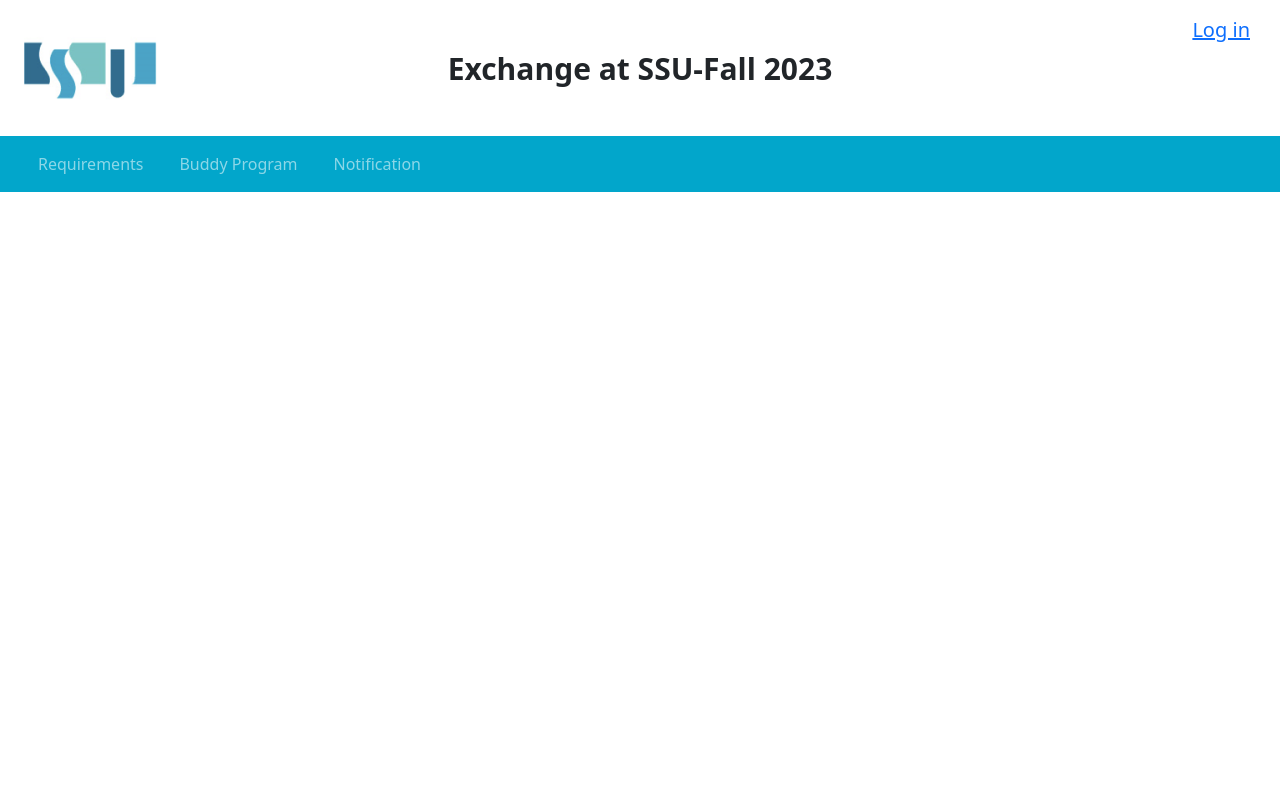
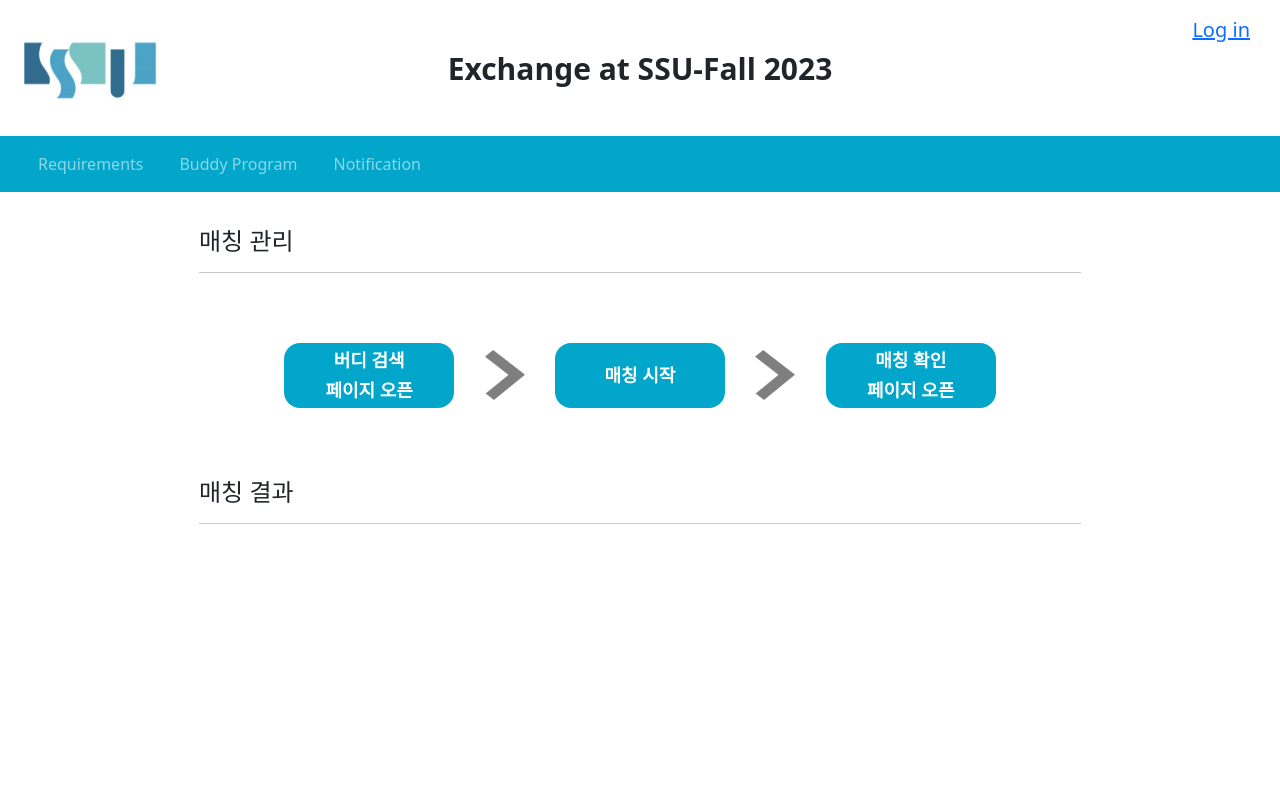
Before and after one commit to SSUlay-R/SSUlay-frontend, a React (Create React App) app in the folder ssulay-front/: page /admin in a window 1280 px wide. Shown: the top 800 px of the page. Built offline with nearby package versions, Linux system fonts and the light colour scheme; no server answers.

Commit message:
Feat: admin page

```diff
--- a/ssulay-front/src/App.js
+++ b/ssulay-front/src/App.js
@@ -15,6 +15,7 @@ import BuddySearch from "./components/BuddySearch";
 import BuddyMatchResult from "./components/BuddyMatchResult";
 import { AuthContext } from "./context/AuthContext";
 import BuddyProgramPage from "./pages/BuddyProgramPage";
+import AdminPage from "./pages/AdminPage";
 
 function App() {
   const { currentUser } = useContext(AuthContext);
@@ -39,6 +40,7 @@ function App() {
             <Route path="/buddy/prefer" element={<ProtectedRoute><BuddySearch /></ProtectedRoute>}/>
             <Route path="/buddy/matched" element={<BuddyMatchResult/>}/>
             <Route path="/buddyprogram" element={<BuddyProgramPage/>}/>
+            <Route path="/admin" element={<AdminPage/>}/>
           </Routes>
       </Layout>
     </Router>
--- /dev/null
+++ b/ssulay-front/src/pages/AdminPage.css
@@ -0,0 +1,39 @@
+.admin-page-contianier{
+  margin:55px;
+  margin-top:35px;
+  font-size:16px;
+}
+.admin-page-title{
+  font-size:24px;
+  font-weight: 500;
+}
+.process-container{
+  display:flex;
+  justify-content:space-around;
+  align-items: center;
+  margin:70px;
+
+}
+.process-btn{
+  width: 170px;
+  height: 65px;
+  background: #02A6CB;
+  border-radius: 16px;
+  font-weight: 600;
+  font-size: 18px;
+  line-height: 30px;
+  color: #FFFFFF;
+  border:none;
+  align-self:center;
+}
+.process-btn:active{
+  background-color: #00547b;
+  transform: translateY(2px);
+  box-shadow: 0 1px 1px 0 rgba(0, 0, 0, 0.3);
+}
+
+
+.arrow-img{
+  width:40px;
+  height:50px;
+}
--- /dev/null
+++ b/ssulay-front/src/pages/AdminPage.jsx
@@ -0,0 +1,72 @@
+import React, {useMemo, useEffect, useState} from 'react';
+import './AdminPage.css';
+import Table from '../components/Table';
+
+export default function AdminPage() {
+
+  const columns= useMemo(
+    ()=>[
+      {
+        accessor:"userName",
+        Header:"이름",
+      },
+      {
+        accessor:"buddyName",
+        Header:"버디",
+      },
+      {
+        accessor:"buddyNationality",
+        Header:"버디 국적"
+      },
+      {
+        accessor:"studentNum",
+        Header:"학번",
+      },
+      {
+        accessor: "email",
+        Header:"이메일"
+      }
+
+    ],[]
+  );
+
+  //여기에 matchedList data 불러와주세요
+
+  //버튼 상태관리
+  const [searchPageOpenBtn,setSearchPageOpemBtn ]= useState(true);
+  const [matchingStartBtn, setMatchingStartBtn]= useState(false);
+  const [resultPageOpenBtn, setResultPageOpenBtn]= useState(false);
+
+  const handleSearchPageBtn=()=>{
+    //유저들 isSubmittedForm 확인후  상태 메시지 보내기.
+    //버디검색페이지 오픈되어있음을 데베에 전달
+  }
+  const handleMatchingStartBtn=()=>{
+    //
+  }
+  const handleResultPageOpenBtn=()=>{
+
+  }
+  return (
+    <>
+      <div className="admin-page-contianier">
+        <h1 className="admin-page-title">매칭 관리</h1>
+        <hr/>
+        <div className="process-container">
+          <button className="process-btn" onClick={handleSearchPageBtn}>버디 검색 <br/> 페이지 오픈</button>
+          <img className="arrow-img" alt="오른쪽 화살표" src="/assets/arrow.png"></img>
+          <button className="process-btn" onClick={handleMatchingStartBtn}>매칭 시작</button>
+          <img className="arrow-img" alt="오른쪽 화살표" src="/assets/arrow.png"></img>
+          <button className="process-btn" onClick={handleResultPageOpenBtn}>매칭 확인<br/>페이지 오픈</button> {/* 학생들 매칭 결과페이지 접근 여부 */}
+        </div>
+        <div className="matching-result-container">
+          <h1 className="admin-page-title">매칭 결과</h1>
+          <hr/>
+          <div className="result-table-container">
+
+          </div>
+        </div>
+      </div>
+    </>
+  )
+}
```
Also changed, not shown: ssulay-front/public/assets/arrow.png (added).
